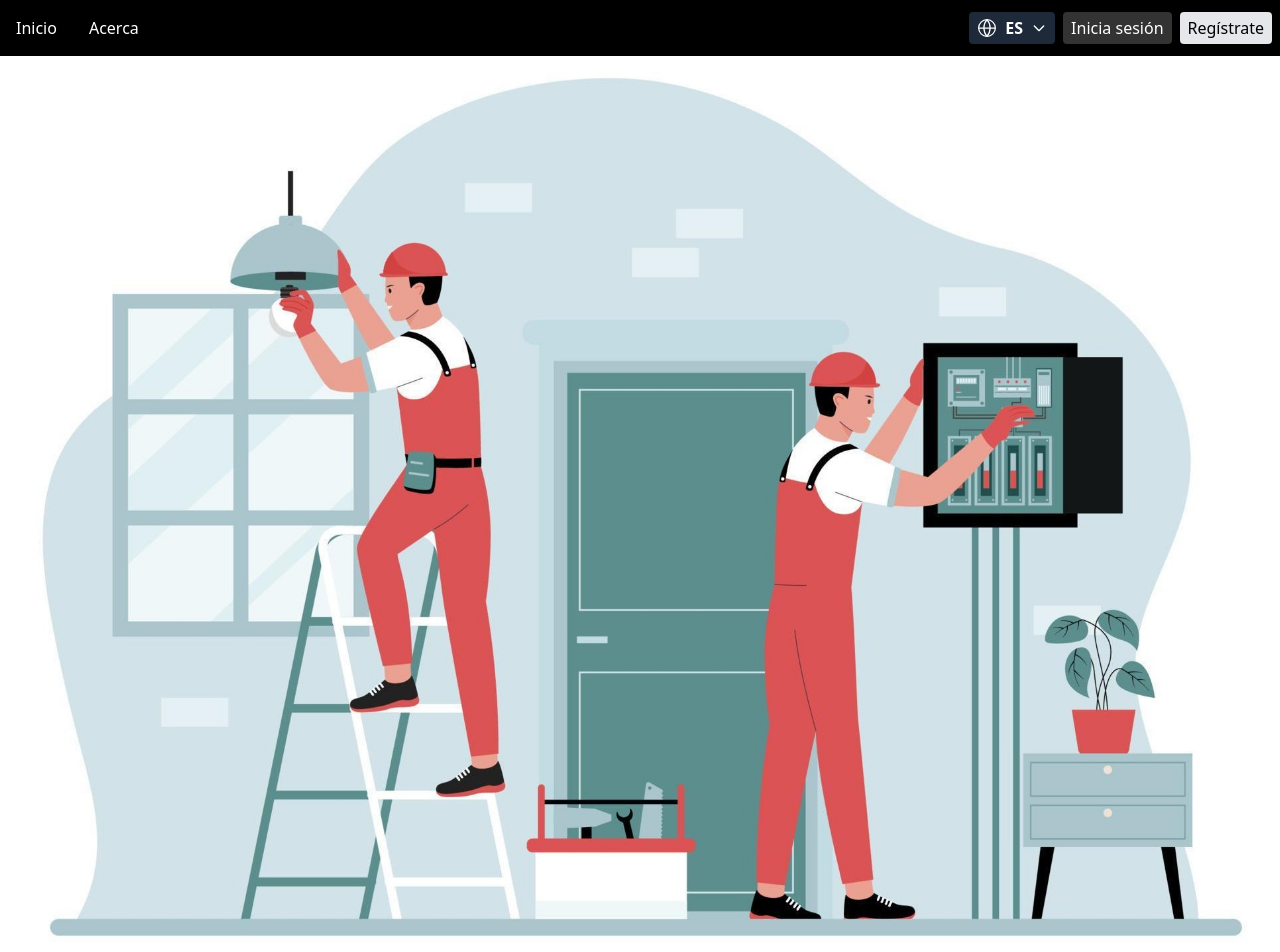
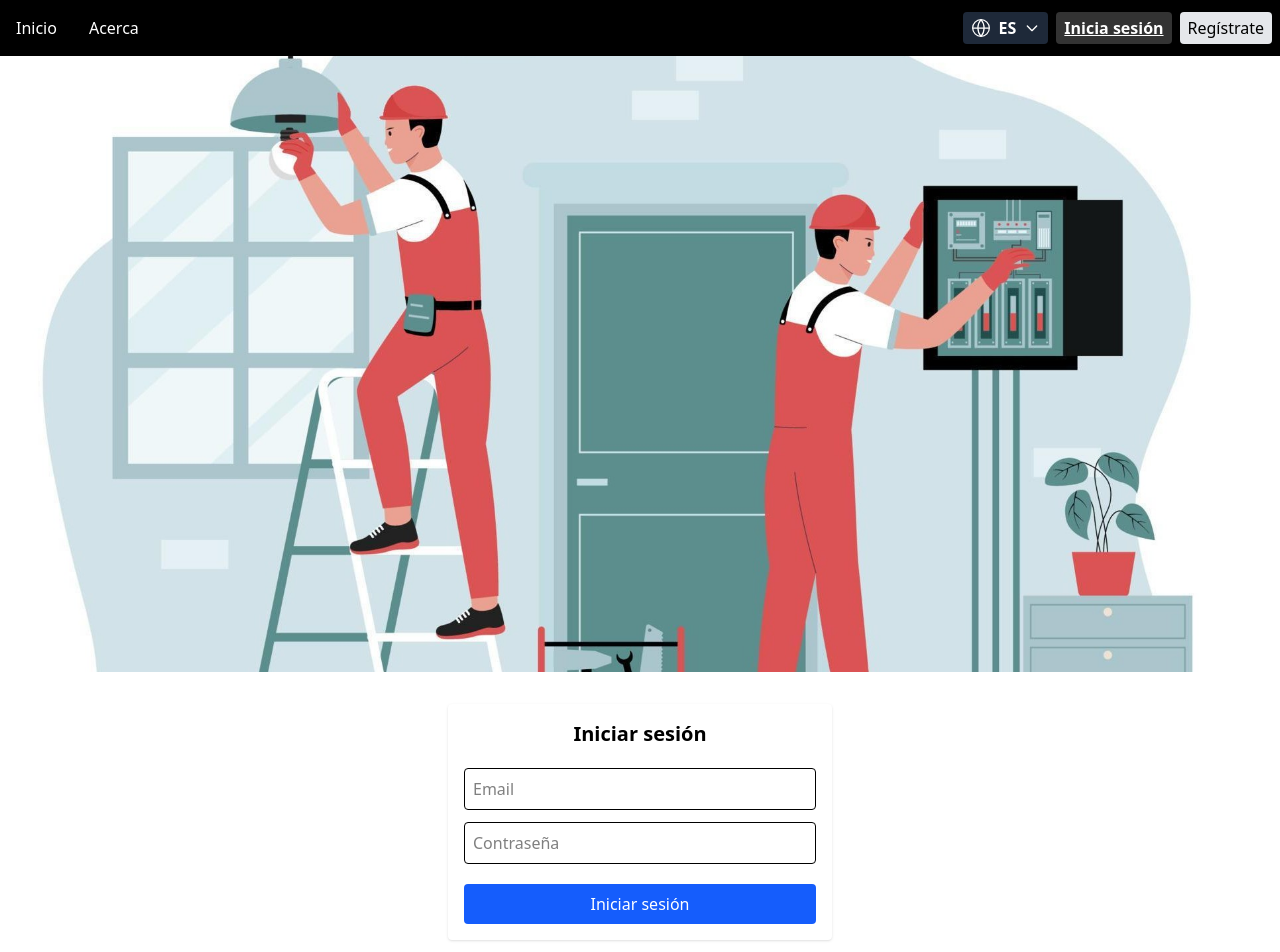
Before and after one commit to YonarOduardo/tech-uber, a React (Vite) app in the folder frontend/: page / in a window 1280 px wide. Shown: the top 952 px of the page. Built offline with nearby package versions, Linux system fonts and the light colour scheme.

Commit message:
Haciendo mi primera prueba con registro

```diff
--- a/frontend/src/App.jsx
+++ b/frontend/src/App.jsx
@@ -1,4 +1,6 @@
 import { useState } from "react";
+import LoginForm from "./pages/LoginForm.jsx";
+import RegisterForm from "./pages/RegisterForm.jsx";
 // Icono simple de globo terráqueo (puedes reemplazarlo por un SVG más detallado si lo deseas)
 const GlobeIcon = () => (
 	<svg
@@ -29,6 +31,8 @@ const GlobeIcon = () => (
 import "./App.css";
 
 function App() {
+	// Estado para mostrar login o registro
+	const [showLogin, setShowLogin] = useState(true);
 	const [count, setCount] = useState(0);
 	const [lang, setLang] = useState("es");
 	const [showLangMenu, setShowLangMenu] = useState(false);
@@ -136,33 +140,42 @@ function App() {
 							</ul>
 						)}
 					</div>
-					<a
-						href="#"
-						className="hover:underline bg-white/20 text-white px-2 py-1 rounded transition-colors duration-200"
+					<button
+						className={`hover:underline bg-white/20 text-white px-2 py-1 rounded transition-colors duration-200 ${
+							showLogin ? "font-bold underline" : ""
+						}`}
+						onClick={() => setShowLogin(true)}
 					>
 						{texts[lang].login}
-					</a>
-					<a
-						href="#"
-						className="hover:underline bg-gray-200 text-black px-2 py-1 rounded transition-colors duration-200"
+					</button>
+					<button
+						className={`hover:underline bg-gray-200 text-black px-2 py-1 rounded transition-colors duration-200 ${
+							!showLogin ? "font-bold underline" : ""
+						}`}
+						onClick={() => setShowLogin(false)}
 					>
 						{texts[lang].register}
-					</a>
+					</button>
 				</div>
 				{/* Botón para mostrar el menú de idioma */}
 			</header>
 
 			{/* Imagen principal responsive, sin espacio respecto al header */}
 			<div
-				className="w-full max-h-[200vh] sm:max-h-[800vh] overflow-hidden flex justify-center items-center"
-				style={{ marginTop: "25" }}
+				className="w-full max-h-[60vh] sm:max-h-[80vh] overflow-hidden flex justify-center items-center"
+				style={{ marginTop: 0 }}
 			>
 				<img
 					className="w-full h-auto object-cover object-center"
-					style={{ marginTop: 40 }}
+					style={{ marginTop: 0 }}
 					src="/electricity-workers-illustration-concept-vector.jpg"
 					alt="Descripción"
 				/>
+			</div>
+
+			{/* Formularios de login y registro */}
+			<div className="my-8">
+				{showLogin ? <LoginForm /> : <RegisterForm />}
 			</div>
 		</>
 	);
--- /dev/null
+++ b/frontend/src/pages/LoginForm.jsx
@@ -0,0 +1,73 @@
+import { useState } from "react";
+
+export default function LoginForm() {
+	const [form, setForm] = useState({ email: "", password: "" });
+	const [loading, setLoading] = useState(false);
+	const [error, setError] = useState("");
+	const [success, setSuccess] = useState("");
+
+	const handleChange = (e) => {
+		setForm({ ...form, [e.target.name]: e.target.value });
+	};
+
+	const handleSubmit = async (e) => {
+		e.preventDefault();
+		setLoading(true);
+		setError("");
+		setSuccess("");
+		try {
+			const res = await fetch(
+				"https://tech-uber-backend.onrender.com/api/login",
+				{
+					method: "POST",
+					headers: { "Content-Type": "application/json" },
+					body: JSON.stringify(form),
+				}
+			);
+			const data = await res.json();
+			if (!res.ok) throw new Error(data.error || "Error");
+			setSuccess("¡Bienvenido, " + data.user.username + "!");
+			setForm({ email: "", password: "" });
+		} catch (err) {
+			setError(err.message);
+		} finally {
+			setLoading(false);
+		}
+	};
+
+	return (
+		<form
+			onSubmit={handleSubmit}
+			className="max-w-sm mx-auto p-4 bg-white rounded shadow flex flex-col gap-3 mt-6"
+		>
+			<h2 className="text-xl font-bold mb-2">Iniciar sesión</h2>
+			<input
+				name="email"
+				type="email"
+				value={form.email}
+				onChange={handleChange}
+				placeholder="Email"
+				className="border p-2 rounded"
+				required
+			/>
+			<input
+				name="password"
+				type="password"
+				value={form.password}
+				onChange={handleChange}
+				placeholder="Contraseña"
+				className="border p-2 rounded"
+				required
+			/>
+			<button
+				type="submit"
+				className="bg-blue-600 text-white rounded p-2 mt-2"
+				disabled={loading}
+			>
+				{loading ? "Ingresando..." : "Iniciar sesión"}
+			</button>
+			{error && <div className="text-red-600 text-sm">{error}</div>}
+			{success && <div className="text-green-600 text-sm">{success}</div>}
+		</form>
+	);
+}
--- /dev/null
+++ b/frontend/src/pages/RegisterForm.jsx
@@ -0,0 +1,81 @@
+import { useState } from "react";
+
+export default function RegisterForm() {
+	const [form, setForm] = useState({ username: "", email: "", password: "" });
+	const [loading, setLoading] = useState(false);
+	const [error, setError] = useState("");
+	const [success, setSuccess] = useState("");
+
+	const handleChange = (e) => {
+		setForm({ ...form, [e.target.name]: e.target.value });
+	};
+
+	const handleSubmit = async (e) => {
+		e.preventDefault();
+		setLoading(true);
+		setError("");
+		setSuccess("");
+		try {
+			const res = await fetch(
+				"https://tech-uber-backend.onrender.com/api/register",
+				{
+					method: "POST",
+					headers: { "Content-Type": "application/json" },
+					body: JSON.stringify(form),
+				}
+			);
+			const data = await res.json();
+			if (!res.ok) throw new Error(data.error || "Error");
+			setSuccess("¡Registro exitoso! Ya puedes iniciar sesión.");
+			setForm({ username: "", email: "", password: "" });
+		} catch (err) {
+			setError(err.message);
+		} finally {
+			setLoading(false);
+		}
+	};
+
+	return (
+		<form
+			onSubmit={handleSubmit}
+			className="max-w-sm mx-auto p-4 bg-white rounded shadow flex flex-col gap-3"
+		>
+			<h2 className="text-xl font-bold mb-2">Registro</h2>
+			<input
+				name="username"
+				value={form.username}
+				onChange={handleChange}
+				placeholder="Usuario"
+				className="border p-2 rounded"
+				required
+			/>
+			<input
+				name="email"
+				type="email"
+				value={form.email}
+				onChange={handleChange}
+				placeholder="Email"
+				className="border p-2 rounded"
+				required
+			/>
+			<input
+				name="password"
+				type="password"
+				value={form.password}
+				onChange={handleChange}
+				placeholder="Contraseña"
+				className="border p-2 rounded"
+				required
+			/>
+			<button
+				type="submit"
+				className="bg-blue-600 text-white rounded p-2 mt-2"
+				disabled={loading}
+			>
+				{loading ? "Registrando..." : "Registrarse"}
+			</button>
+			{error && <div className="text-red-600 text-sm">{error}</div>}
+			{success && <div className="text-green-600 text-sm">{success}</div>}
+		</form>
+	);
+}
```
Also changed, not shown: 2 other files (tests, documents, lock files or other folders).
